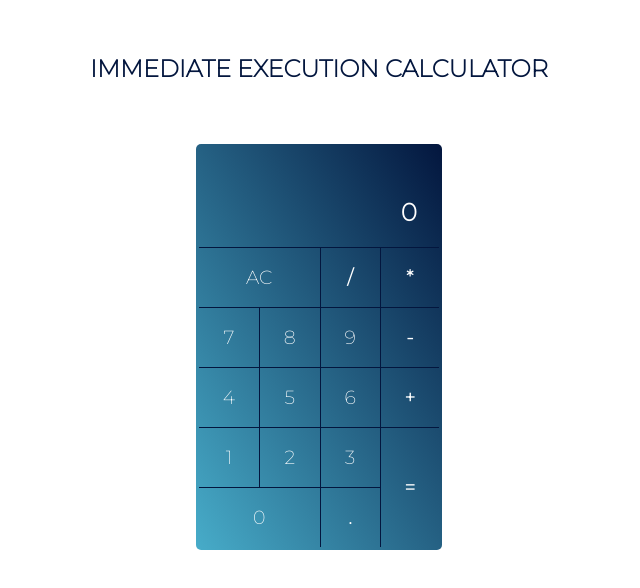
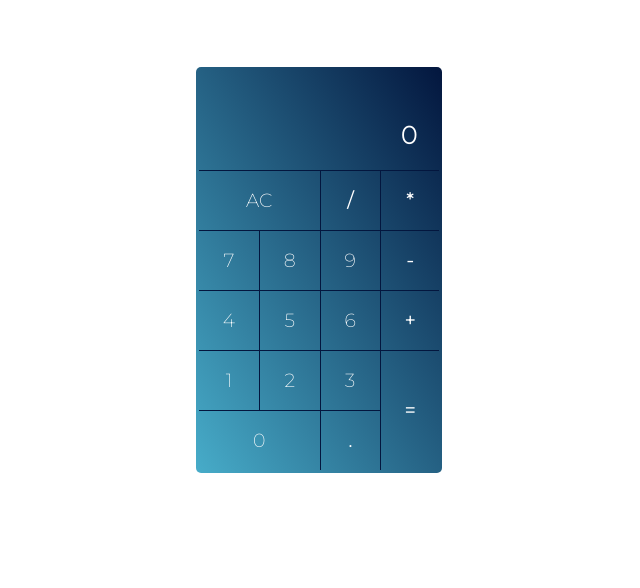
Before and after one commit to nprokopova/react-calculator, a Next.js app: page / in a window 1280 px wide. Shown: the top 588 px of the page, without its empty margins (321-961 px from the left). Built offline with nearby package versions, Linux system fonts and the light colour scheme.

Commit message:
Design changes

```diff
--- a/components/app.js
+++ b/components/app.js
@@ -5,7 +5,7 @@ import { Wrapper } from "./wrapper";
 
 const App = () =>
 <Wrapper>
-<Header title="Immediate execution calculator"/>
+<Header title=""/>
 <Calculator/>
 </Wrapper>
 
--- a/components/calculator.js
+++ b/components/calculator.js
@@ -2,6 +2,7 @@ import { useState } from "react";
 import Buttons from "./buttons";
 import Display from "./display";
 import styled from "styled-components";
+
 
 const Calculator = () => {
   const [numberString, setNumberString] = useState("");
@@ -121,6 +122,7 @@ const Calculator = () => {
 
   return (
     <Wrapper>
+
       <Display
         display={display}
         numList={numList}
@@ -143,16 +145,16 @@ const Calculator = () => {
 
 const Wrapper = styled.div`
   background: linear-gradient(to bottom left, #03163e 0%, #47acc9 100%);
-  margin-top: 20px;
   display: flex;
   width: 240px;
   height: 400px;
   flex-direction: column;
   justify-content: center;
-  padding: 0px;
   color: white;
   padding: 3px;
+  margin-bottom: 20px;
   border-radius: 5px;
+
 `;
 
 export default Calculator;
--- a/components/header.js
+++ b/components/header.js
@@ -2,12 +2,11 @@ import styled from "styled-components";
 
 const Header = (props) => <div><Heading>{props.title.toUpperCase()}</Heading></div>
 
-
 const Heading = styled.h1`
 font-size: 1.5rem;
-color:  #03163e;
+color:  #1f3972;
 font-weight: 900;
-padding: 30px;
+padding: 10px;
 padding-bottom: 25px;
 
 `
--- a/components/wrapper.js
+++ b/components/wrapper.js
@@ -6,5 +6,4 @@ export const Wrapper = styled.div`
     justify-content: center;
     align-items: center;
 
-
 `
--- a/pages/_app.js
+++ b/pages/_app.js
@@ -6,6 +6,9 @@ const GlobalStyles = createGlobalStyle`
     font-family:'Montserrat', sans-serif;
     display: flex;
     justify-content: center;
+    align-items: center;
+    margin: 0px;
+
   }
 `;
 function MyApp({ Component, pageProps }) {
```
